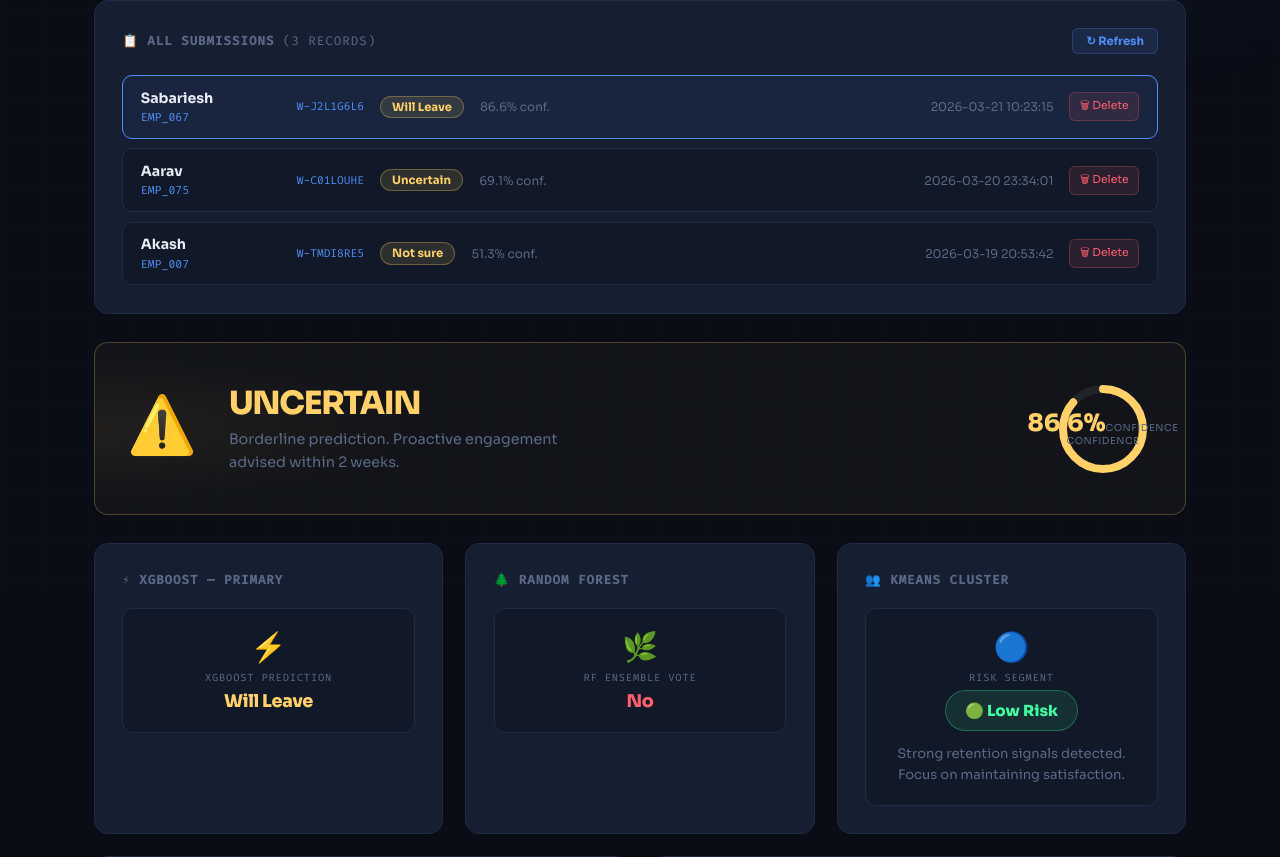
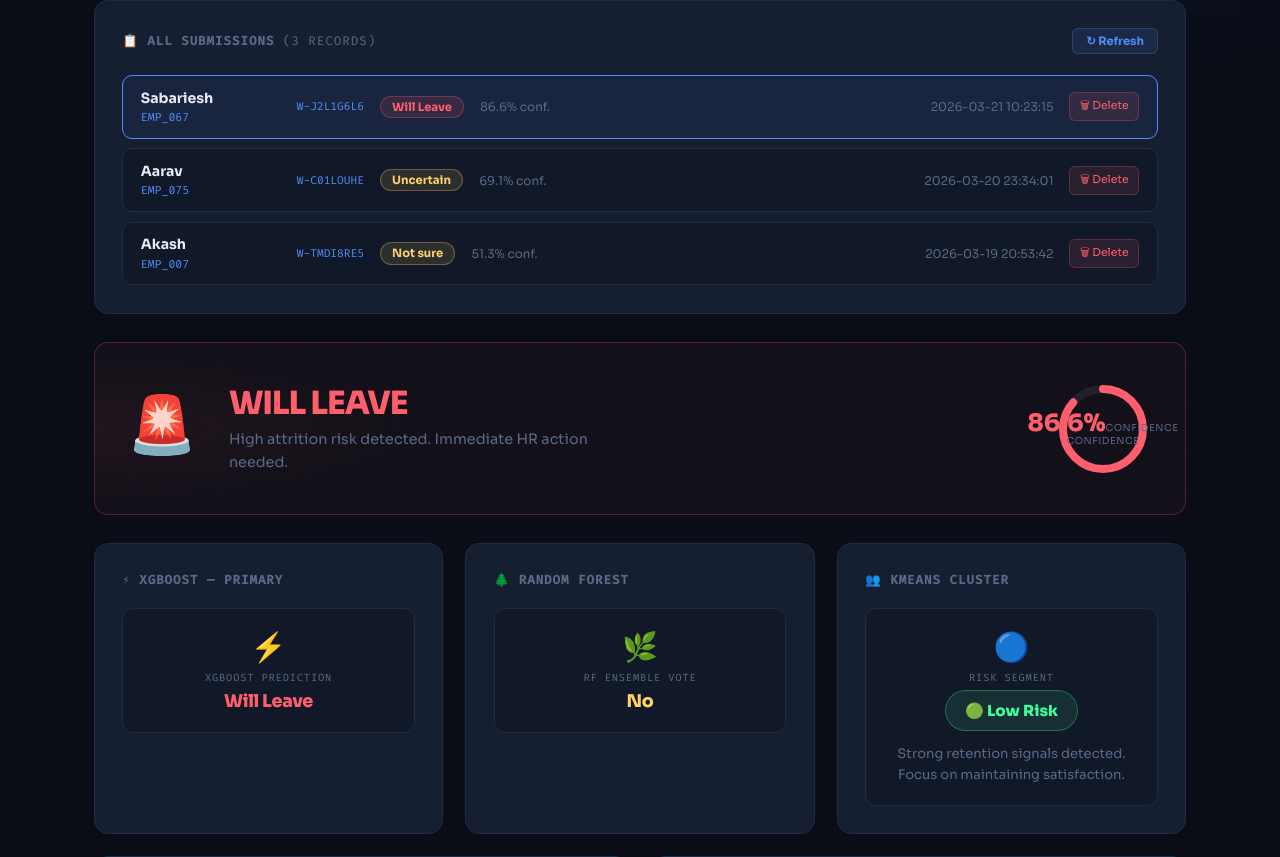
Before and after one commit to joshxxy/gig_workforce_analysis, a Flask app: page /predictions in a window 1280 px wide. Shown: the part 211-1068 px from the top of the page. Run offline with Flask 3, Linux system fonts and the light colour scheme; the visitor is signed in with stand-in values (Sample User, id 1); data comes from the database, SQL or seed files in the repository; both versions use the stored data as it was after the commit; parts of the project's set-up code (start-up, migrations or seed data) failed here and were passed over.

Commit message:
Fixed UI mapping for new prediction labels

```diff
--- a/app.py
+++ b/app.py
@@ -150,7 +150,7 @@ def run_prediction(data):
 
     if yes_prob >= 0.70:
       xgb_label = "Will Retain"
-    elif no_prob >= 0.60:
+    elif yes_prob <= 0.60:
       xgb_label = "Will Leave"
     else:
       xgb_label = "Uncertain"
@@ -167,13 +167,15 @@ def run_prediction(data):
     }
 
     return {
-        "prediction":    xgb_label,
-        "rf_prediction": rf_label,
-        "risk_cluster":  risk_label,
-        "cluster_id":    cluster_id,
-        "probabilities": proba_breakdown,
-        "confidence":    round(float(max(xgb_proba)) * 100, 1),
-    }
+    "prediction": xgb_label,
+    "rf_prediction": rf_label,
+    "risk_cluster": risk_label,
+    "cluster_id": cluster_id,
+    "probabilities": proba_breakdown,
+    "confidence": round(float(max(xgb_proba)) * 100, 1),
+    "yes_prob": round(yes_prob * 100, 1),
+    "no_prob": round(no_prob * 100, 1),
+}
 
 # EMPLOYEE ROUTES
 @app.route("/")
--- a/templates/predictions.html
+++ b/templates/predictions.html
@@ -364,10 +364,25 @@ function drawDonut(pct, color) {
 // ─── RENDER RESULTS FROM FLASK /predict ──────────────────────────────────────
 function render(data, payload) {
   const cfg = {
-    'Yes':      {cls:'retain',emoji:'✅',label:'WILL RETAIN',sub:'This worker is predicted to continue gig work. Maintain current support levels.'},
-    'No':       {cls:'leave', emoji:'🚨',label:'WILL LEAVE', sub:'High attrition risk detected. Immediate HR intervention recommended.'},
-    'Not sure': {cls:'maybe', emoji:'⚠️',label:'UNCERTAIN',  sub:'Borderline prediction. Proactive engagement advised within 2 weeks.'},
-  };
+  'Will Retain': {
+    cls:'retain',
+    emoji:'✅',
+    label:'WILL RETAIN',
+    sub:'This worker is predicted to continue gig work.'
+  },
+  'Will Leave': {
+    cls:'leave',
+    emoji:'🚨',
+    label:'WILL LEAVE',
+    sub:'High attrition risk detected. Immediate HR action needed.'
+  },
+  'Uncertain': {
+    cls:'maybe',
+    emoji:'⚠️',
+    label:'UNCERTAIN',
+    sub:'Borderline case. Needs monitoring.'
+  }
+};
   const c = cfg[data.prediction] || cfg['Not sure'];
   const colorMap = {retain:'#3dffa0',leave:'#ff5f6d',maybe:'#ffd166'};
 
@@ -380,7 +395,10 @@ function render(data, payload) {
   setTimeout(()=>drawDonut(data.confidence, colorMap[c.cls]||'#4f8ef7'), 300);
 
   // Model result boxes
-  const cc=v=>v==='Yes'?'yes':v==='No'?'no':'maybe';
+  const cc = v =>
+    v === 'Will Retain' ? 'yes' :
+    v === 'Will Leave' ? 'no' :
+    'maybe';
   document.getElementById('xgbR').textContent=data.prediction;
   document.getElementById('xgbR').className='mb-res '+cc(data.prediction);
   document.getElementById('rfR').textContent=data.rf_prediction;
@@ -492,7 +510,10 @@ async function loadSubmissions() {
     subList.innerHTML = '';
 
     list.forEach((s, i) => {
-      const badgeCls = s.prediction==='Yes'?'yes':s.prediction==='No'?'no':'maybe';
+      const badgeCls =
+         s.prediction === 'Will Retain' ? 'yes' :
+         s.prediction === 'Will Leave' ? 'no' :
+        'maybe';
       const row = document.createElement('div');
       row.className   = 'sub-row' + (i===0 ? ' active' : '');
       row.dataset.wid = s.worker_id;
```
Also changed, not shown: gigpulse.db, 1 other file.
